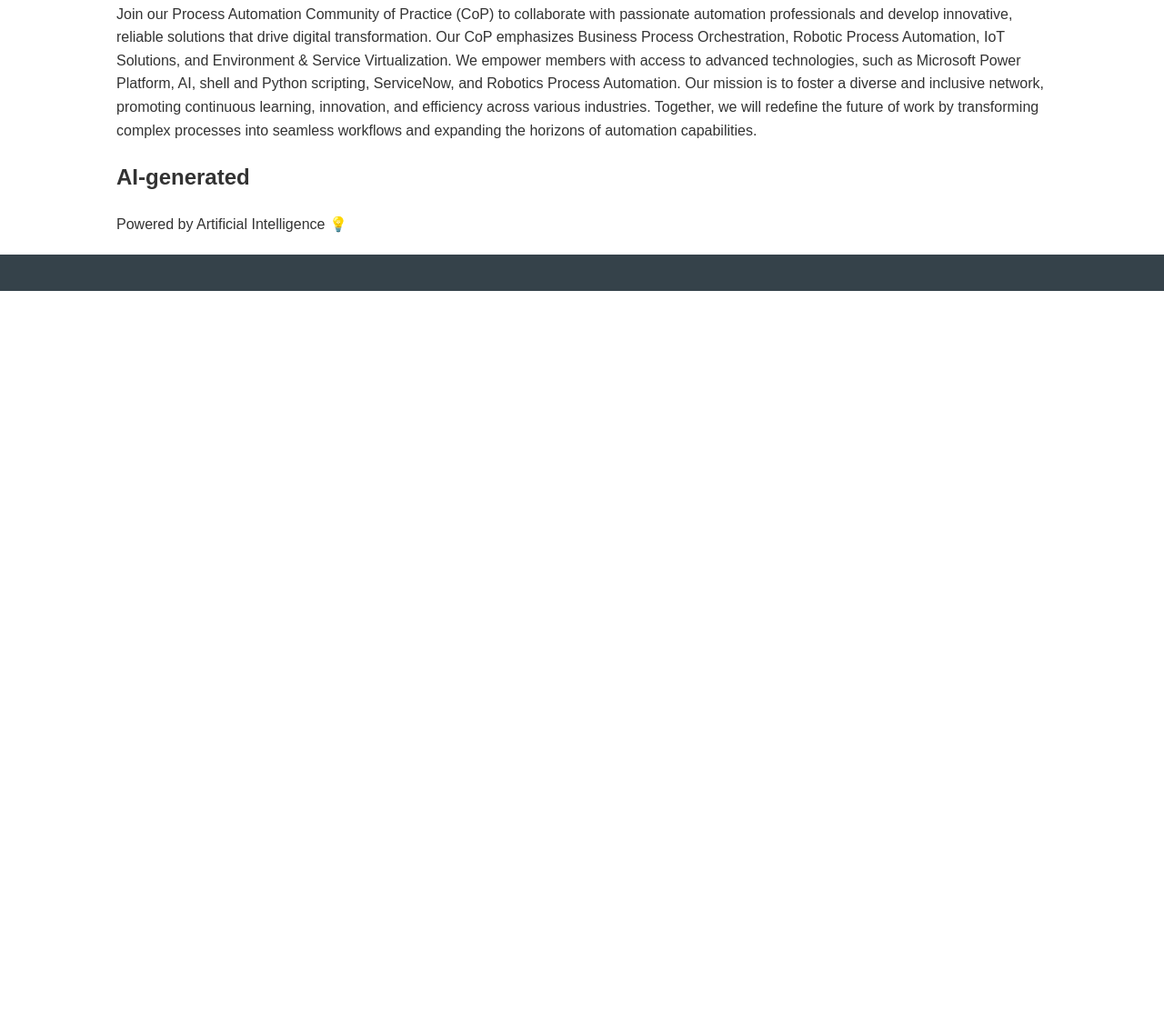
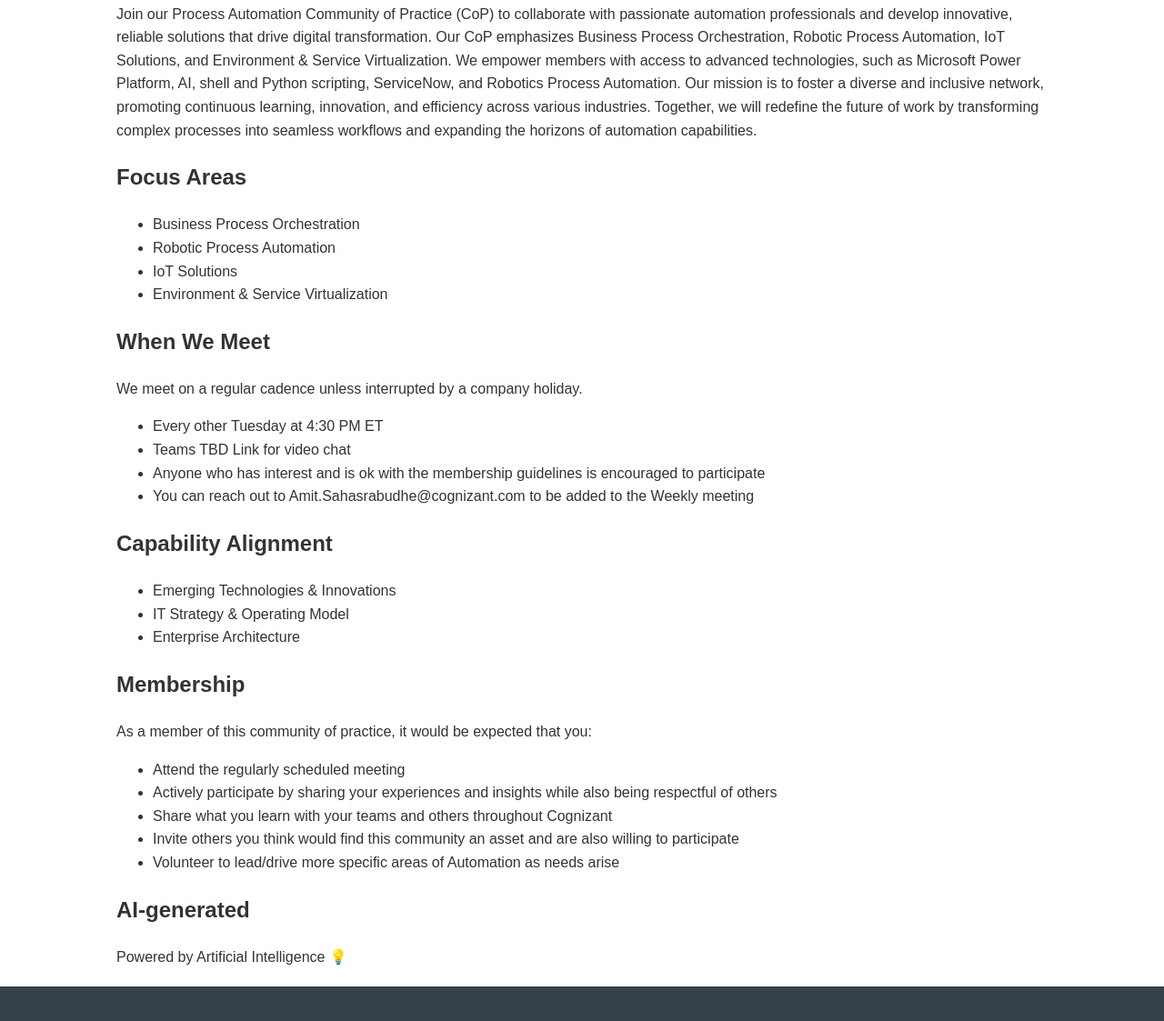
Before and after one commit to geektx/AIPage-Test, a plain HTML site: page index.html in a window 1280 px wide. Shown: the part 591-1714 px from the top of the page at 91% size. Before the commit the page ends 911 px from the top, so only its background shows below. Drawn offline with Linux system fonts and the light colour scheme.

Commit message:
Update index.html

```diff
--- a/index.html
+++ b/index.html
@@ -27,6 +27,47 @@
             <p>Join our Process Automation Community of Practice (CoP) to collaborate with passionate automation professionals and develop innovative, reliable solutions that drive digital transformation. Our CoP emphasizes Business Process Orchestration, Robotic Process Automation, IoT Solutions, and Environment & Service Virtualization. We empower members with access to advanced technologies, such as Microsoft Power Platform, AI, shell and Python scripting, ServiceNow, and Robotics Process Automation. Our mission is to foster a diverse and inclusive network, promoting continuous learning, innovation, and efficiency across various industries. Together, we will redefine the future of work by transforming complex processes into seamless workflows and expanding the horizons of automation capabilities.</p>
         </section>
 
+        <section>
+            <h2>Focus Areas</h2>
+            <ul>
+                <li>Business Process Orchestration</li>
+                <li>Robotic Process Automation</li>
+                <li>IoT Solutions</li>
+                <li>Environment & Service Virtualization</li>
+            </ul>
+        </section>
+
+        <section>
+            <h2>When We Meet</h2>
+            <p>We meet on a regular cadence unless interrupted by a company holiday.</p>
+            <ul>
+                <li>Every other Tuesday at 4:30 PM ET</li>
+                <li>Teams TBD Link for video chat</li>
+                <li>Anyone who has interest and is ok with the membership guidelines is encouraged to participate</li>
+                <li>You can reach out to Amit.Sahasrabudhe@cognizant.com to be added to the Weekly meeting</li>
+            </ul>
+        </section>
+        <section>
+        <h2>Capability Alignment</h2>
+             <ul>
+            <li>Emerging Technologies & Innovations</li>
+         <li>IT Strategy & Operating Model</li>
+         <li>Enterprise Architecture</li>
+             </ul>
+        </section>
+
+        <section>
+            <h2>Membership</h2>
+            <p>As a member of this community of practice, it would be expected that you:</p>
+            <ul>
+                <li>Attend the regularly scheduled meeting</li>
+                <li>Actively participate by sharing your experiences and insights while also being respectful of others</li>
+                <li>Share what you learn with your teams and others throughout Cognizant</li>
+                <li>Invite others you think would find this community an asset and are also willing to participate</li>
+                <li>Volunteer to lead/drive more specific areas of Automation as needs arise</li>
+            </ul>
+        </section>
+
         <!-- Insert the AI message code block -->
         <section>
             <h1>AI-generated</h1>
```
